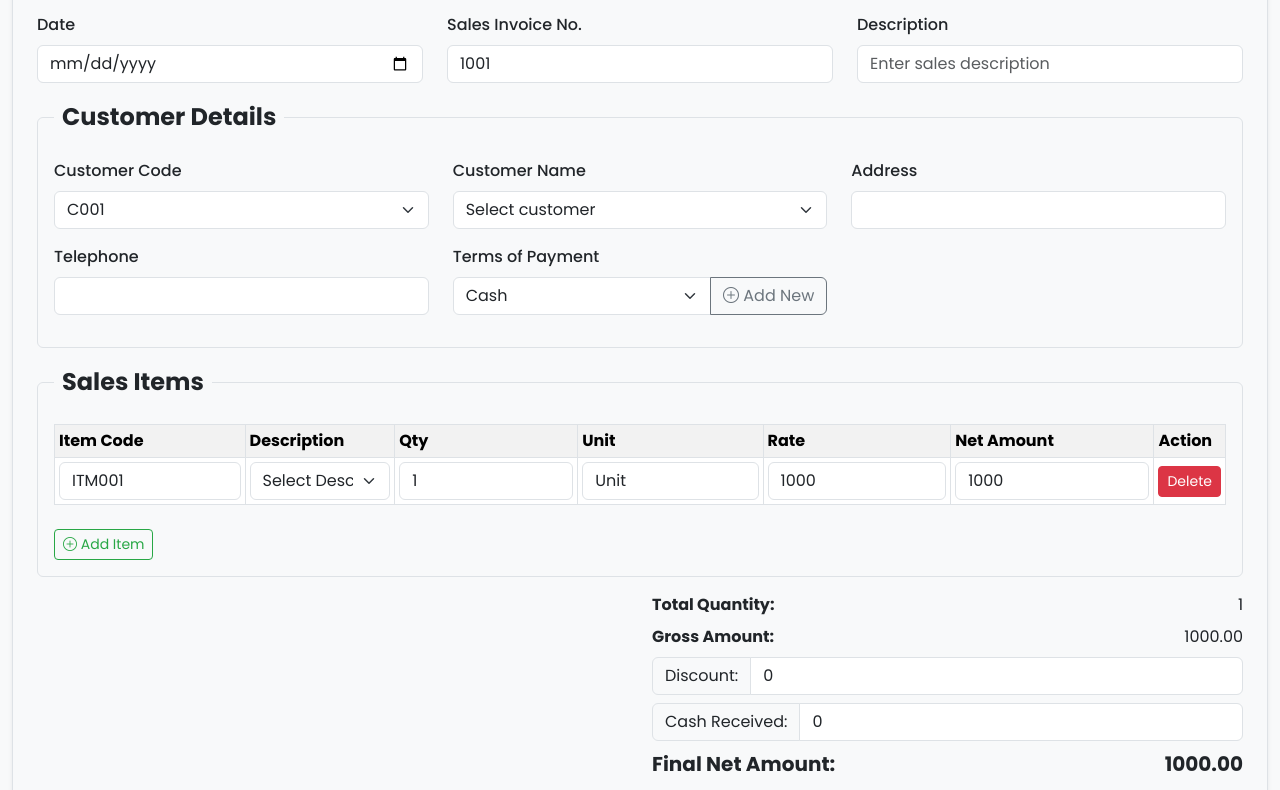
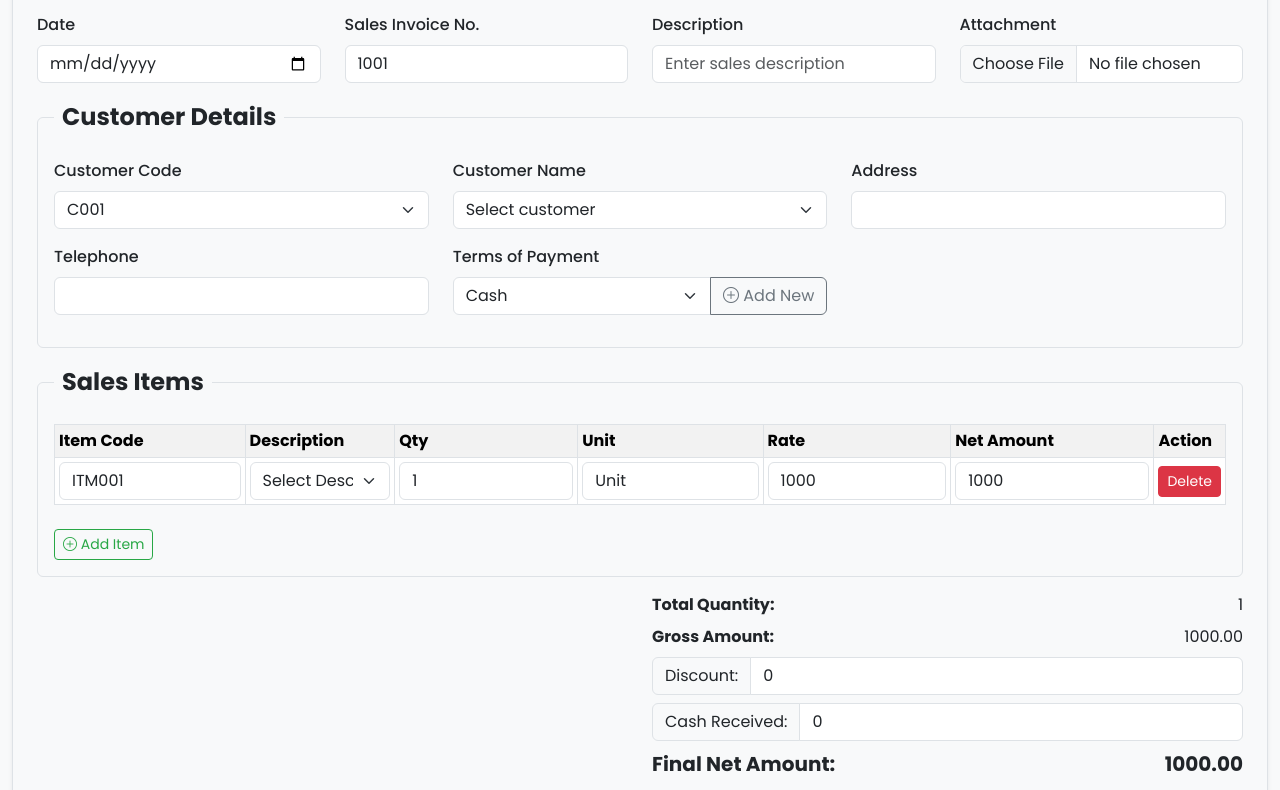
Before and after one commit to Umama-aqeel55/Sales-Invoice-Form, a plain HTML site: page index.html in a window 1280 px wide. Shown: the part 98-888 px from the top of the page. Drawn offline with nearby package versions, Linux system fonts and the light colour scheme; some packages are replaced by stand-ins of ours; a script that the page names is missing.

Commit message:
Update index.html

```diff
--- a/index.html
+++ b/index.html
@@ -24,17 +24,21 @@
 
             <form id="mainSalesForm">
                 <div class="row mb-3">
-                    <div class="col-md-4">
+                    <div class="col-md-3">
                         <label for="date" class="form-label">Date</label>
                         <input type="date" class="form-control" id="date">
                     </div>
-                    <div class="col-md-4">
+                    <div class="col-md-3">
                         <label for="salesInvoiceNo" class="form-label">Sales Invoice No.</label>
                         <input type="text" class="form-control" id="salesInvoiceNo" readonly tabindex="-1">
                     </div>
-                    <div class="col-md-4">
+                    <div class="col-md-3">
                         <label for="description" class="form-label">Description</label>
                         <input type="text" class="form-control" id="description" placeholder="Enter sales description">
+                    </div>
+                    <div class="col-md-3">
+                        <label for="attachment" class="form-label">Attachment</label>
+                        <input type="file" class="form-control" id="attachment" placeholder="e.g., invoice.pdf">
                     </div>
                 </div>
 
@@ -162,7 +166,7 @@
 
         <div id="salesListContainer" class="p-4 border rounded shadow-sm bg-light" style="display: none;">
             <div class="d-flex justify-content-between align-items-center mb-4">
-                 <button type="button" class="btn btn-outline-secondary" id="backToDashboardButtonList">
+                   <button type="button" class="btn btn-outline-secondary" id="backToDashboardButtonList">
                     <i class="bi bi-arrow-left-circle"></i> Back to Dashboard
                 </button>
                 <h2 class="text-center flex-grow-1">Sales List</h2>
```
